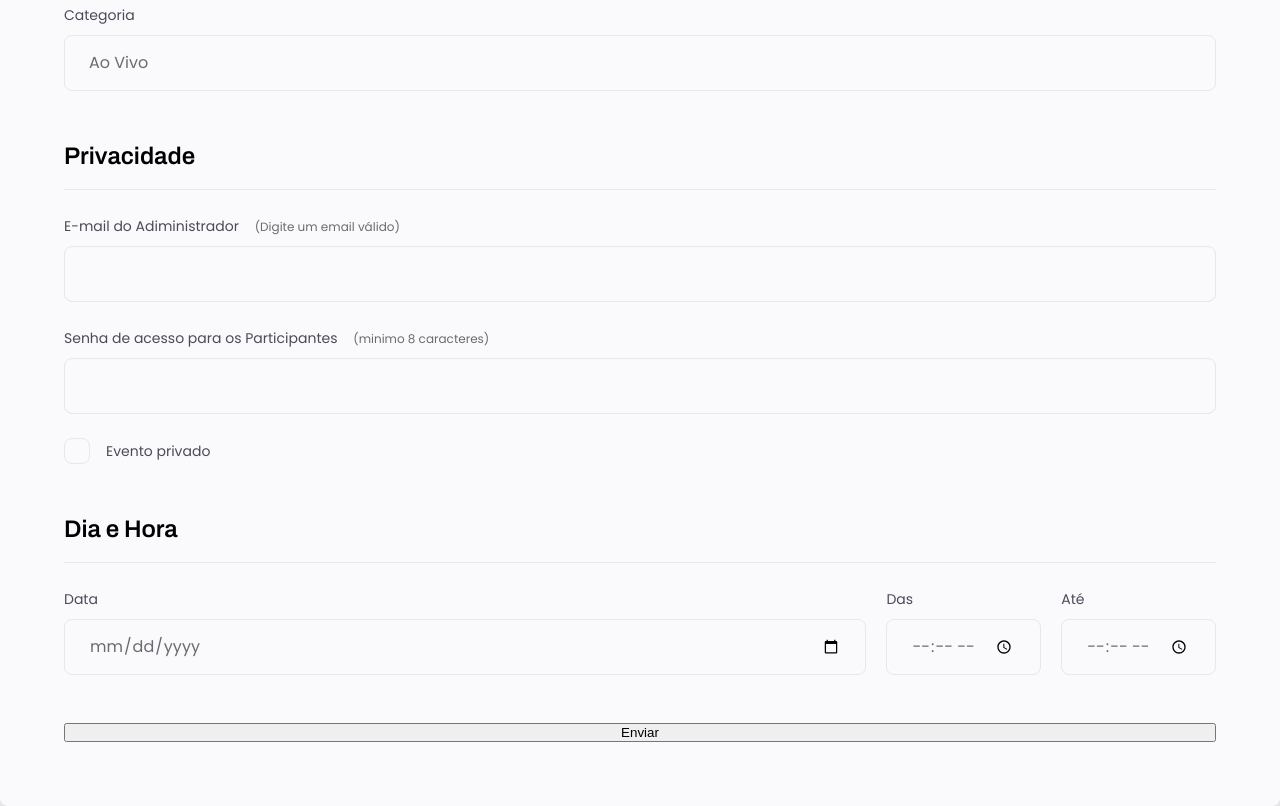
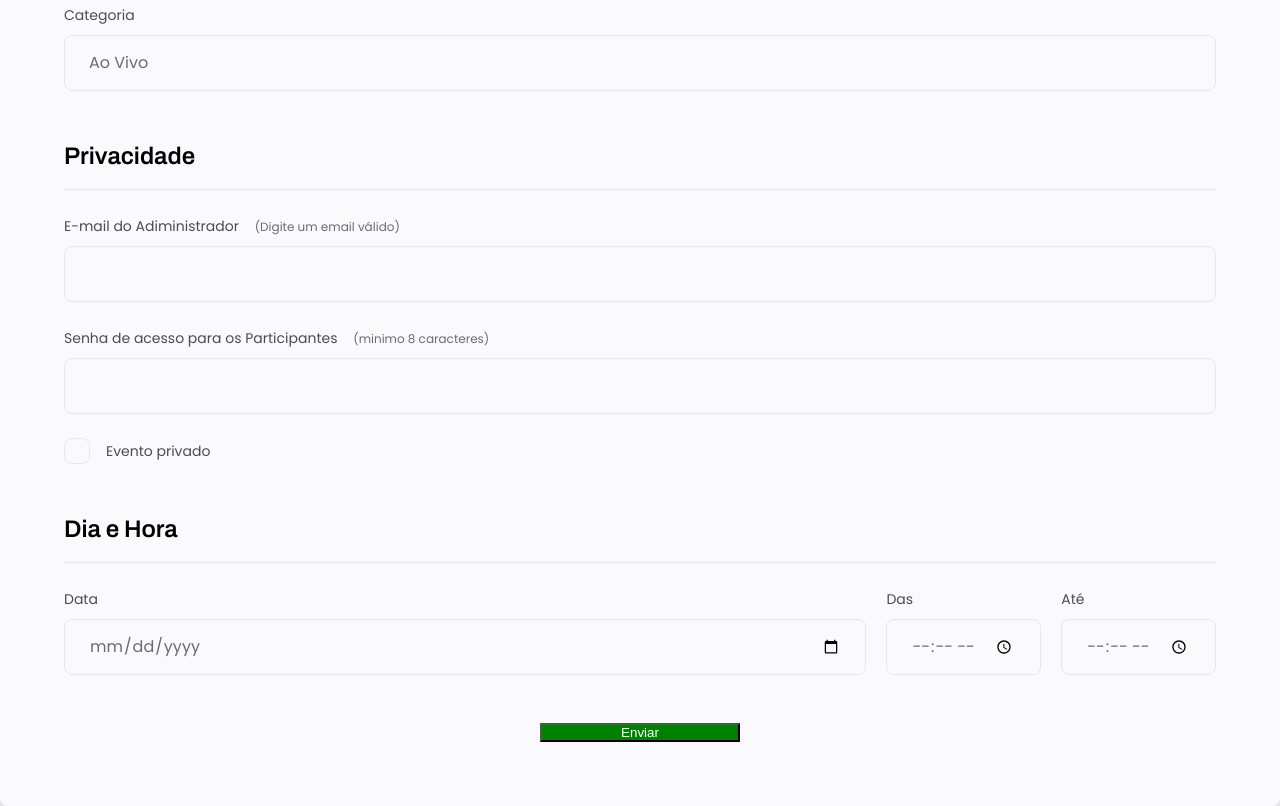
Before and after one commit to LeoSergio/rocketseat, a plain HTML site: page project-3/index.html in a window 1280 px wide. Shown: the part 992-1798 px from the top of the page. Drawn offline with nearby package versions, Linux system fonts and the light colour scheme.

Commit message:
update css

```diff
--- a/project-3/style.css
+++ b/project-3/style.css
@@ -174,3 +174,14 @@ form fieldset legend{
     outline:2px solid black;
 
 }
+
+button{
+    display: flex;
+    justify-content: center;
+    align-items: center;
+    margin:auto;
+    background-color:green;
+    color:white;
+    width: 200px;
+
+}
```
